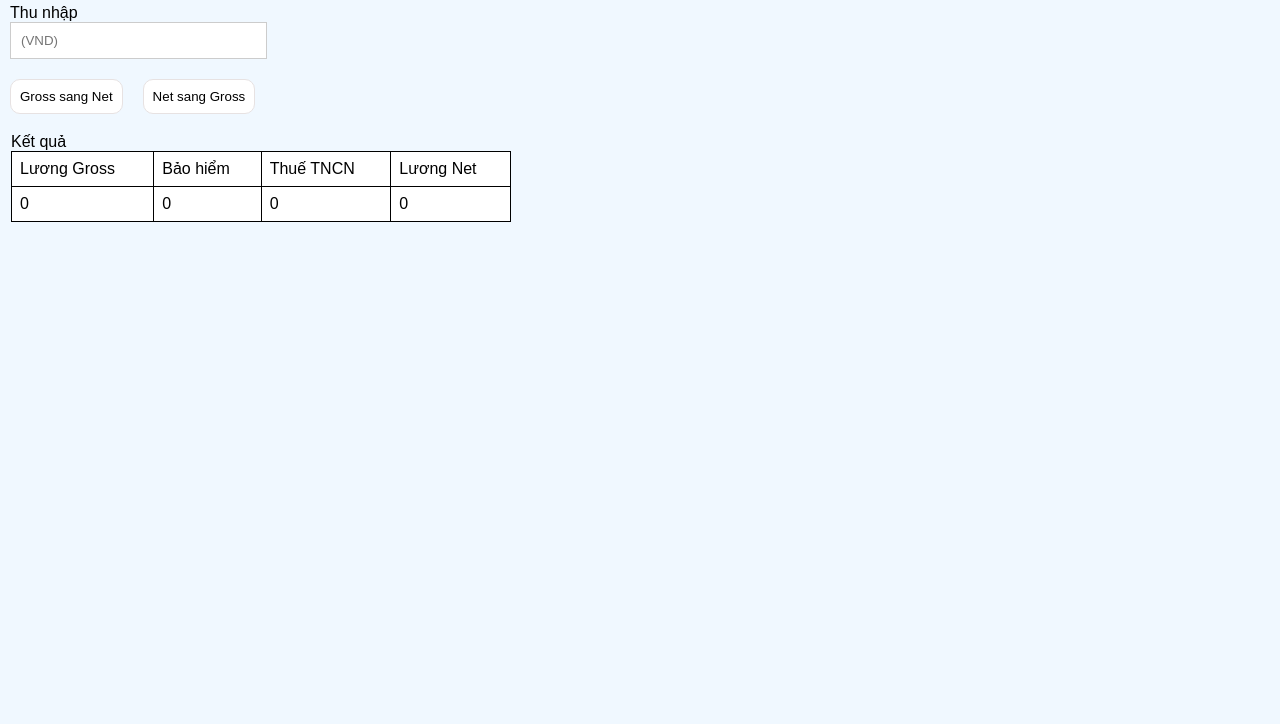
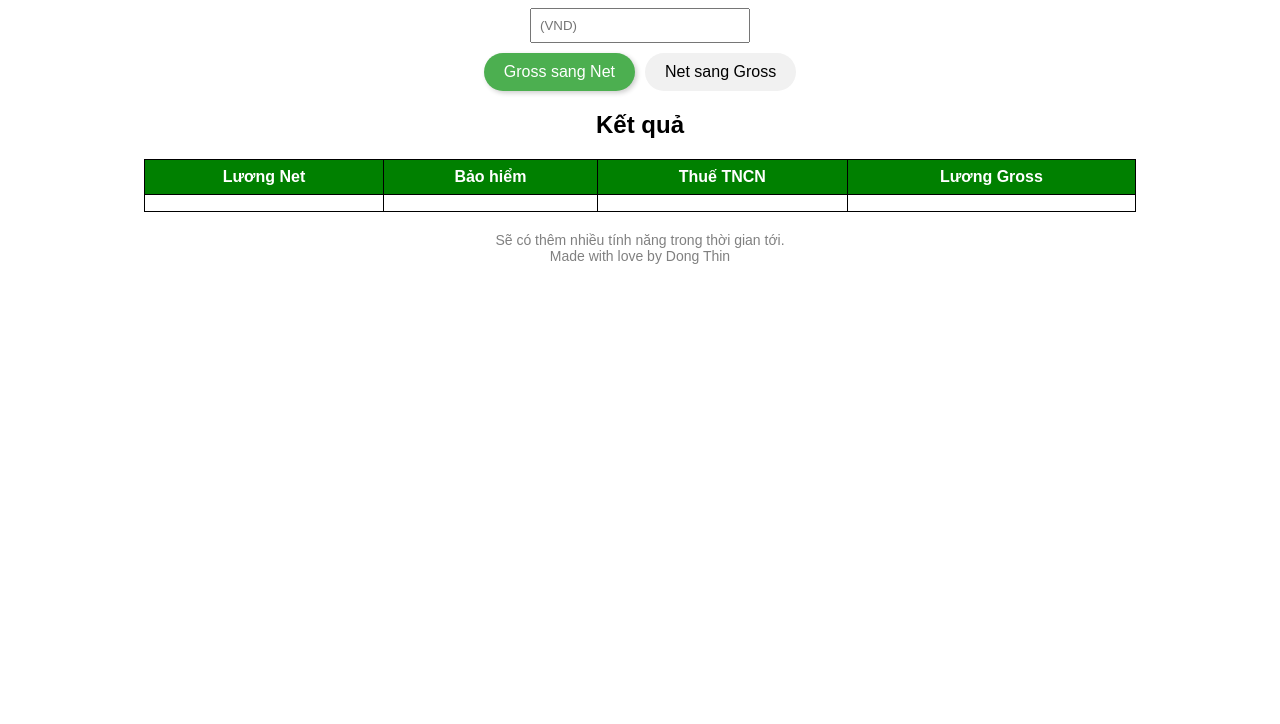
Before and after one commit to DongThin/my-love-e2e-testing, a website: page src/index.html in a window 1280 px wide. Shown: the part 76-800 px from the top of the page. Drawn offline with Linux system fonts and the light colour scheme.

Commit message:
Salary UI app - ChatGPT code

```diff
--- a/src/index.html
+++ b/src/index.html
@@ -1,52 +1,106 @@
 <!DOCTYPE html>
-<html lang="en">
-
+<html lang="vi">
 <head>
     <meta charset="UTF-8">
-    <title>Welcome to Dong Thin website</title>
+    <meta name="viewport" content="width=device-width, initial-scale=1.0">
+    <title>Công cụ tính lương Gross sang Net</title>
+    <style>
+        body {
+            font-family: Arial, sans-serif;
+            text-align: center;
+            margin: 20px;
+        }
 
-    <link rel="stylesheet" href="style.css">
-    <script src="script.js" defer></script> <!-- Liên kết đến tệp JS -->
+        h1 {
+            font-size: 20px;
+        }
+
+        input {
+            width: 200px;
+            padding: 8px;
+            margin: 10px 0;
+        }
+
+        .buttons {
+            display: flex;
+            justify-content: center;
+            gap: 10px;
+            margin-bottom: 20px;
+        }
+
+        button {
+            padding: 10px 20px;
+            border: none;
+            cursor: pointer;
+            font-size: 16px;
+            border-radius: 20px;
+        }
+
+        .active {
+            background-color: #4CAF50;
+            color: white;
+            box-shadow: 2px 2px 5px rgba(0, 0, 0, 0.2);
+        }
+
+        .inactive {
+            background-color: #f1f1f1;
+            color: black;
+            box-shadow: none;
+        }
+
+        table {
+            width: 80%;
+            margin: 0 auto;
+            border-collapse: collapse;
+        }
+
+        th, td {
+            border: 1px solid black;
+            padding: 8px;
+            text-align: center;
+        }
+
+        th {
+            background-color: green;
+            color: white;
+        }
+
+        .footer {
+            margin-top: 20px;
+            color: gray;
+            font-size: 14px;
+        }
+    </style>
 </head>
-
-</head>
-
 <body>
 <h1>Công cụ tính lương Gross sang Net và ngược lại [Chuẩn 2025]</h1>
-    <form>
-        <label for="incomeInput" style="display: block;">Thu nhập</label>
-        <input type="number" id="incomeInput" placeholder="(VND)" class="my-input"> <br>
+<label for="income">Thu nhập</label><br>
+<input type="text" id="income" placeholder="(VND)"><br>
 
-        <div class="box">
-
-                <button class="my-button style-selected-button" id="grossToNetButton">
-                    Gross sang Net
-                </button>
-
-            <button class="my-button style-unselected-button" id="netToGrossButton">
-                Net sang Gross
-            </button>
-
+<div class="buttons">
+    <button class="active">Gross sang Net</button>
+    <button class="inactive">Net sang Gross</button>
 </div>
 
+<h2>Kết quả</h2>
 <table>
-            <br>
-            <caption style="text-align: left;">Kết quả</caption>
     <tr>
-
-                <td>Lương Gross</td>
-                <td>Bảo hiểm</td>
-                <td>Thuế TNCN</td>
-                <td>Lương Net</td>
+        <th>Lương Net</th>
+        <th>Bảo hiểm</th>
+        <th>Thuế TNCN</th>
+        <th>Lương Gross</th>
+    </tr>
     <tr>
-                <td>0</td>
-                <td>0</td>
-                <td>0</td>
-                <td>0</td>
+        <td></td>
+        <td></td>
+        <td></td>
+        <td></td>
     </tr>
 </table>
 
-    </form>
+<div class="footer">
+    Sẽ có thêm nhiều tính năng trong thời gian tới.<br>
+    Made with love by Dong Thin
+</div>
 </body>
-
 </html>
```
Lines whose indentation alone changed are shown as unchanged.
